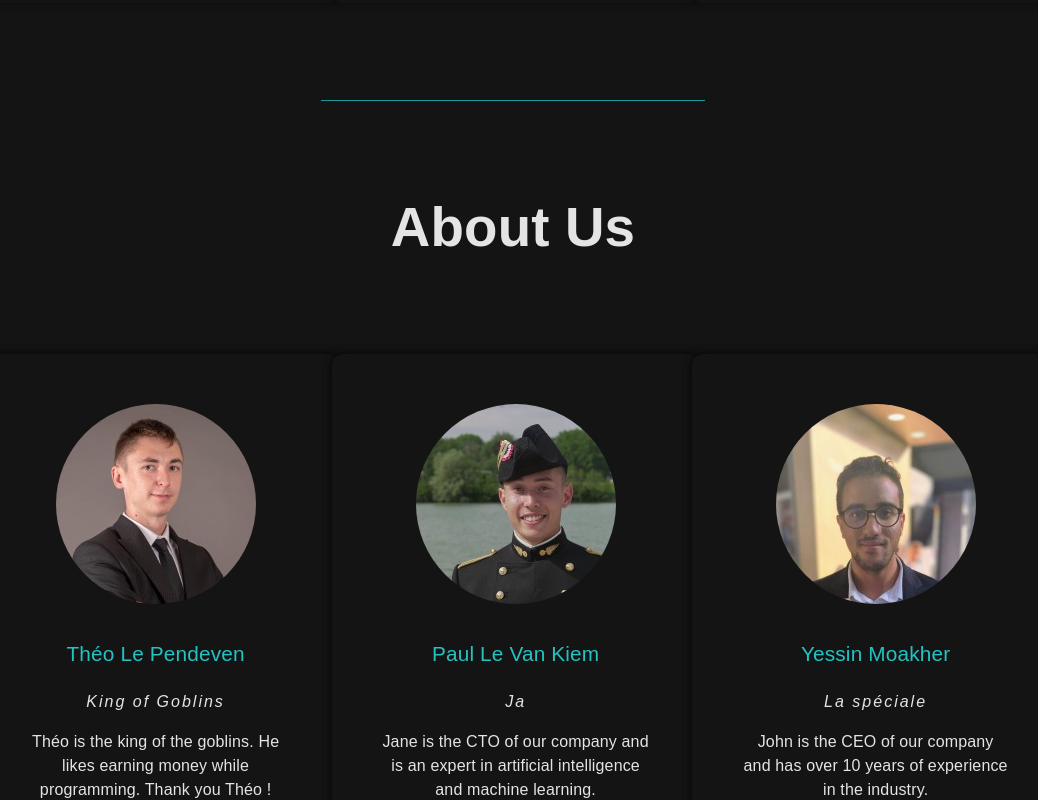
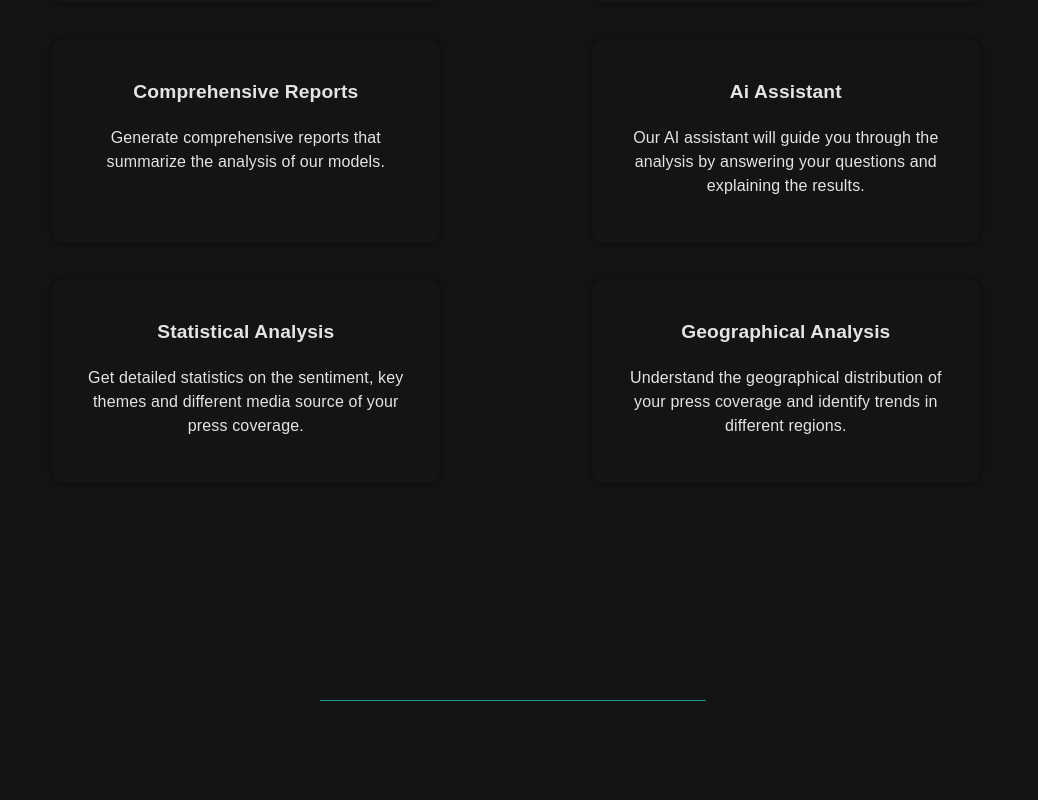
Before and after one commit to Trick5t3r/Xposure, a React (Vite) app in the folder frontend/: page / in a window 1280 px wide. Shown: the part 920-1720 px from the top of the page, without its empty margins (127-1165 px from the left). Built offline with nearby package versions, Linux system fonts and the light colour scheme; no server answers; a web font is replaced by a local one.

Commit message:
home page

```diff
--- a/frontend/src/pages/HomePage.jsx
+++ b/frontend/src/pages/HomePage.jsx
@@ -7,17 +7,20 @@ function HomePage() {
     const featuresCards = [
         {title: "Sentiment Analysis", description: "Understand the sentiment of your press coverage and identify positive and negative themes."},
         {title: "Key Themes", description: "Extract key themes from your press coverage to understand what topics are being discussed."},
-        {title: "Comprehensive Reports", description: "Generate comprehensive reports that summarize the sentiment and key themes of your press coverage."}
+        {title: "Comprehensive Reports", description: "Generate comprehensive reports that summarize the analysis of our models."},
+        {title: "Ai Assistant", description: "Our AI assistant will guide you through the analysis by answering your questions and explaining the results."},
+        {title: "Statistical Analysis", description: "Get detailed statistics on the sentiment, key themes and different media source of your press coverage."},
+        {title: "Geographical Analysis", description: "Understand the geographical distribution of your press coverage and identify trends in different regions."}
     ]
     const teamCards1 = [
-        {name: "Théo Le Pendeven", role: "King of Goblins", description: "Théo is the king of the goblins. He likes earning money while programming. Thank you Théo !", ImageUrl: "/imgs/theo.jpg", linkedin: "https://www.linkedin.com/in/th%C3%A9o-le-pendeven-038067247?lipi=urn%3Ali%3Apage%3Ad_flagship3_profile_view_base_contact_details%3B%2FhDCfsJoSCejHCuet14owg%3D%3D"},
-        {name: "Paul Le Van Kiem", role: "Ja", description: "Jane is the CTO of our company and is an expert in artificial intelligence and machine learning.", ImageUrl: "/imgs/lvk.jpg", linkedin: "https://www.linkedin.com/in/paul-le-van-kiem-000246256?lipi=urn%3Ali%3Apage%3Ad_flagship3_profile_view_base_contact_details%3BcQT0dANBSgG3xvsvu81uyg%3D%3D"},
-        {name: "Yessin Moakher", role: "La spéciale", description: "John is the CEO of our company and has over 10 years of experience in the industry.", ImageUrl: "/imgs/yessin.jpg", linkedin: "https://www.linkedin.com/in/yessin-moakher-600a54246?lipi=urn%3Ali%3Apage%3Ad_flagship3_profile_view_base_contact_details%3B3YMB7Hx1QwyRrdcg51M1yA%3D%3D"},
+        {name: "Théo Le Pendeven", role: "Software Engineer", description: "Theo designed the backend architecture of our solution and monitored the integration process.", ImageUrl: "/imgs/theo.jpg", linkedin: "https://www.linkedin.com/in/th%C3%A9o-le-pendeven-038067247?lipi=urn%3Ali%3Apage%3Ad_flagship3_profile_view_base_contact_details%3B%2FhDCfsJoSCejHCuet14owg%3D%3D"},
+        {name: "Paul Le Van Kiem", role: "Software Engineer", description: "Paul designed the React application and helped integrate the different models to our solution.", ImageUrl: "/imgs/lvk.jpg", linkedin: "https://www.linkedin.com/in/paul-le-van-kiem-000246256?lipi=urn%3Ali%3Apage%3Ad_flagship3_profile_view_base_contact_details%3BcQT0dANBSgG3xvsvu81uyg%3D%3D"},
+        {name: "Yessin Moakher", role: "LLM Engineer", description: "Yessin Moakher participated in the development of our LLM model for sentiment analysis and integrated RAG pipeline.", ImageUrl: "/imgs/yessin.jpg", linkedin: "https://www.linkedin.com/in/yessin-moakher-600a54246?lipi=urn%3Ali%3Apage%3Ad_flagship3_profile_view_base_contact_details%3B3YMB7Hx1QwyRrdcg51M1yA%3D%3D"},
     ];
     const teamCards2 = [
-        {name: "David Kerriou", role: "Golémisateur", description: "Jane is the CTO of our company and is an expert in artificial intelligence and machine learning.", ImageUrl: "/imgs/david.jpg", linkedin: "https://www.linkedin.com/in/david-kerriou-75a939293?lipi=urn%3Ali%3Apage%3Ad_flagship3_profile_view_base_contact_details%3BSyuXDFhJTaWSNHwkD%2Bxn1w%3D%3D"},
-        {name: "Colas Lepoutre", role: "Jawline Man", description: "John is the CEO of our company and has over 10 years of experience in the industry.", ImageUrl: "/imgs/colas.jpg", linkedin: "https://www.linkedin.com/in/colas-lepoutre/overlay/contact-info/?lipi=urn%3Ali%3Apage%3Ad_flagship3_profile_view_base%3BfbtZuTv8TpGyY8ohb9aJ0Q%3D%3D"},
-        {name: "Baptiste Barthe-Gold", role: "Stanky Legg", description: "Jane is the CTO of our company and is an expert in artificial intelligence and machine learning.", ImageUrl: "/imgs/barthe.PNG", linkedin: "https://www.linkedin.com/in/baptiste-barthe-gold?lipi=urn%3Ali%3Apage%3Ad_flagship3_profile_view_base_contact_details%3BqT2fg3a1TaaCwE93upDDEw%3D%3D"}
+        {name: "David Kerriou", role: "AI Scientist", description: "David tested smaller models fine-tuning to perform sentiment analysis classification.", ImageUrl: "/imgs/david.jpg", linkedin: "https://www.linkedin.com/in/david-kerriou-75a939293?lipi=urn%3Ali%3Apage%3Ad_flagship3_profile_view_base_contact_details%3BSyuXDFhJTaWSNHwkD%2Bxn1w%3D%3D"},
+        {name: "Colas Lepoutre", role: "LLM Engineer", description: "Colas helped develop the LLM model for the main task, and worked on the PDF processing.", ImageUrl: "/imgs/colas.jpg", linkedin: "https://www.linkedin.com/in/colas-lepoutre/overlay/contact-info/?lipi=urn%3Ali%3Apage%3Ad_flagship3_profile_view_base%3BfbtZuTv8TpGyY8ohb9aJ0Q%3D%3D"},
+        // {name: "Baptiste Barthe-Gold", role: "Motivational Coach", description: "", ImageUrl: "/imgs/barthe.PNG", linkedin: "https://www.linkedin.com/in/baptiste-barthe-gold?lipi=urn%3Ali%3Apage%3Ad_flagship3_profile_view_base_contact_details%3BqT2fg3a1TaaCwE93upDDEw%3D%3D"}
     ];
     const handleRedirect = (link) => {
         window.open(link, "_blank");
--- a/frontend/src/styles/HomePage.css
+++ b/frontend/src/styles/HomePage.css
@@ -127,6 +127,7 @@
     justify-content: space-around;
     height: 100%;
     padding: 0 100px;
+    flex-wrap: wrap;
   }
 
   .home-middle-page-card {
@@ -136,6 +137,7 @@
     border-radius: 12px;
     position: relative;
     margin-top: -10vh;
+    margin-bottom: 120px;
 }
 
 .home-middle-page-card-container {
```
